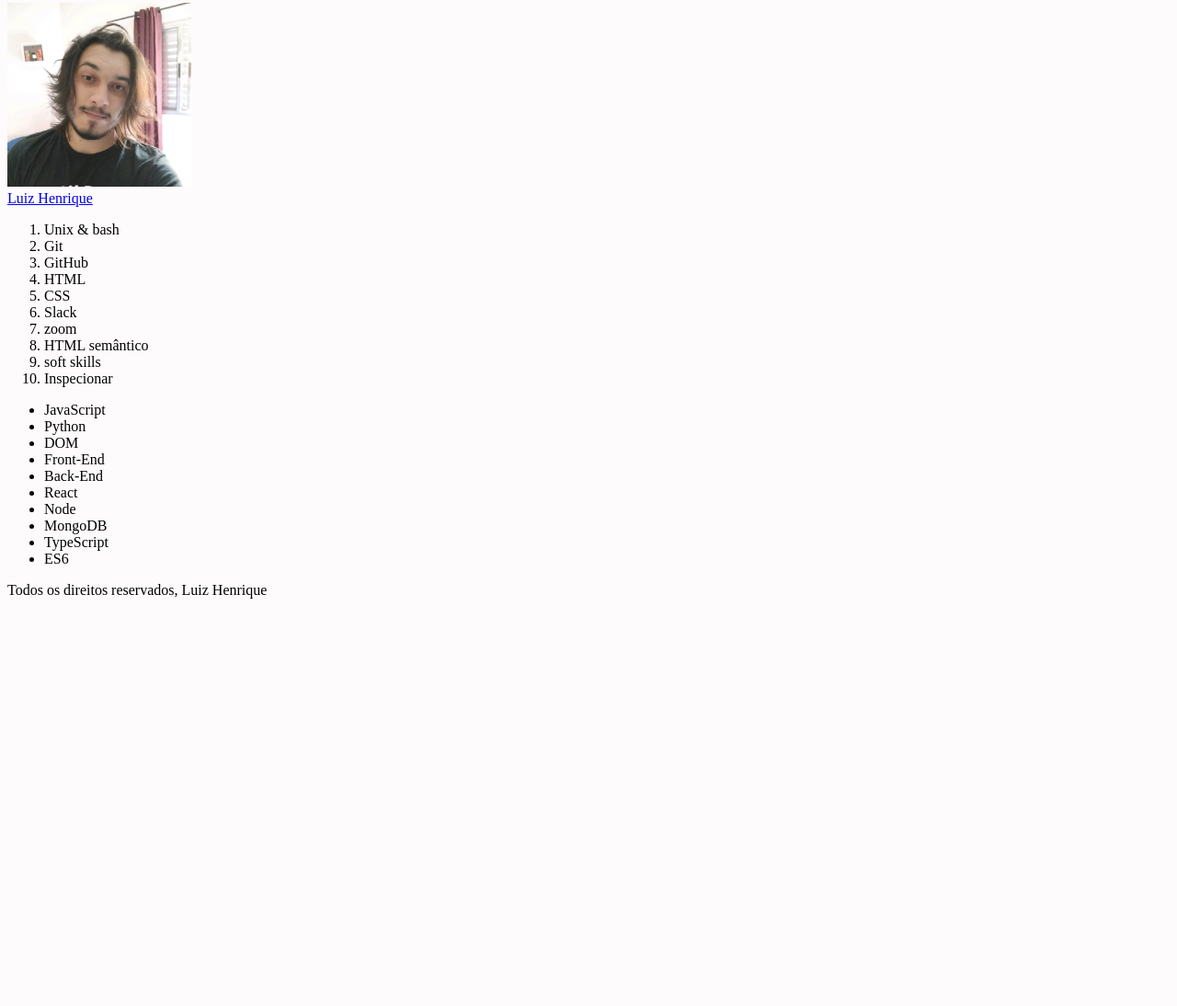
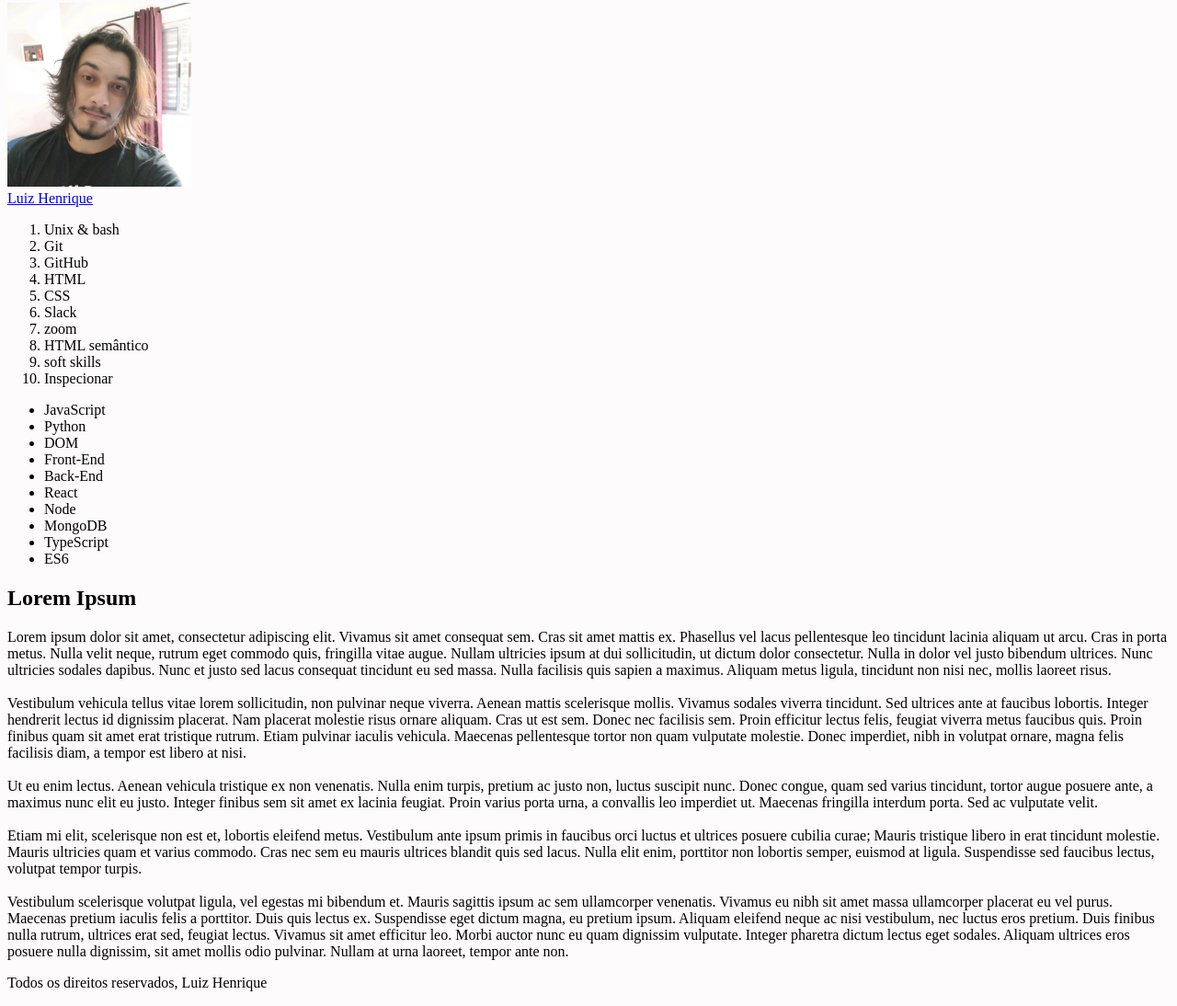
Before and after one commit to wxluiz/lessons-learned, a website: page index.html in a window 1280 px wide. Shown: the part 77-1171 px from the top of the page at 92% size. Before the commit the page ends 800 px from the top, so only its background shows below. Drawn offline with Linux system fonts and the light colour scheme.

Commit message:
Requisito 8 feito

```diff
--- a/index.html
+++ b/index.html
@@ -11,11 +11,13 @@
     <header id="cabecalho">
         <h1 id="titulo">Lições aprendidas - Trybe!</h1>
     </header>
-
+    <main>
+        <section>
             <img id="minha_foto" src="./EU.jpeg" width="200px"> <br>
 
             <a href="https://www.linkedin.com/in/luizhmaduro/" target="_blank">Luiz Henrique</a>
-
+        </section>
+        <section>
             <ol id="licoes_aprendidas">
                 <li>Unix & bash</li>
                 <li>Git</li>
@@ -40,6 +42,21 @@
                 <li>TypeScript</li>
                 <li>ES6</li>
             </ul>
+        </section>
+        <article>
+            <h2>Lorem Ipsum</h2>
+
+            <p>Lorem ipsum dolor sit amet, consectetur adipiscing elit. Vivamus sit amet consequat sem. Cras sit amet mattis ex. Phasellus vel lacus pellentesque leo tincidunt lacinia aliquam ut arcu. Cras in porta metus. Nulla velit neque, rutrum eget commodo quis, fringilla vitae augue. Nullam ultricies ipsum at dui sollicitudin, ut dictum dolor consectetur. Nulla in dolor vel justo bibendum ultrices. Nunc ultricies sodales dapibus. Nunc et justo sed lacus consequat tincidunt eu sed massa. Nulla facilisis quis sapien a maximus. Aliquam metus ligula, tincidunt non nisi nec, mollis laoreet risus. <br>
+            <br>
+            Vestibulum vehicula tellus vitae lorem sollicitudin, non pulvinar neque viverra. Aenean mattis scelerisque mollis. Vivamus sodales viverra tincidunt. Sed ultrices ante at faucibus lobortis. Integer hendrerit lectus id dignissim placerat. Nam placerat molestie risus ornare aliquam. Cras ut est sem. Donec nec facilisis sem. Proin efficitur lectus felis, feugiat viverra metus faucibus quis. Proin finibus quam sit amet erat tristique rutrum. Etiam pulvinar iaculis vehicula. Maecenas pellentesque tortor non quam vulputate molestie. Donec imperdiet, nibh in volutpat ornare, magna felis facilisis diam, a tempor est libero at nisi. <br>
+            <br>
+            Ut eu enim lectus. Aenean vehicula tristique ex non venenatis. Nulla enim turpis, pretium ac justo non, luctus suscipit nunc. Donec congue, quam sed varius tincidunt, tortor augue posuere ante, a maximus nunc elit eu justo. Integer finibus sem sit amet ex lacinia feugiat. Proin varius porta urna, a convallis leo imperdiet ut. Maecenas fringilla interdum porta. Sed ac vulputate velit. <br>
+            <br>
+            Etiam mi elit, scelerisque non est et, lobortis eleifend metus. Vestibulum ante ipsum primis in faucibus orci luctus et ultrices posuere cubilia curae; Mauris tristique libero in erat tincidunt molestie. Mauris ultricies quam et varius commodo. Cras nec sem eu mauris ultrices blandit quis sed lacus. Nulla elit enim, porttitor non lobortis semper, euismod at ligula. Suspendisse sed faucibus lectus, volutpat tempor turpis. <br>
+            <br>
+            Vestibulum scelerisque volutpat ligula, vel egestas mi bibendum et. Mauris sagittis ipsum ac sem ullamcorper venenatis. Vivamus eu nibh sit amet massa ullamcorper placerat eu vel purus. Maecenas pretium iaculis felis a porttitor. Duis quis lectus ex. Suspendisse eget dictum magna, eu pretium ipsum. Aliquam eleifend neque ac nisi vestibulum, nec luctus eros pretium. Duis finibus nulla rutrum, ultrices erat sed, feugiat lectus. Vivamus sit amet efficitur leo. Morbi auctor nunc eu quam dignissim vulputate. Integer pharetra dictum lectus eget sodales. Aliquam ultrices eros posuere nulla dignissim, sit amet mollis odio pulvinar. Nullam at urna laoreet, tempor ante non.</p>
+        </article>
+    </main>
     <footer id="rodape">
         <p>Todos os direitos reservados, Luiz Henrique</p>
     </footer>
```
Lines whose indentation alone changed are shown as unchanged.
